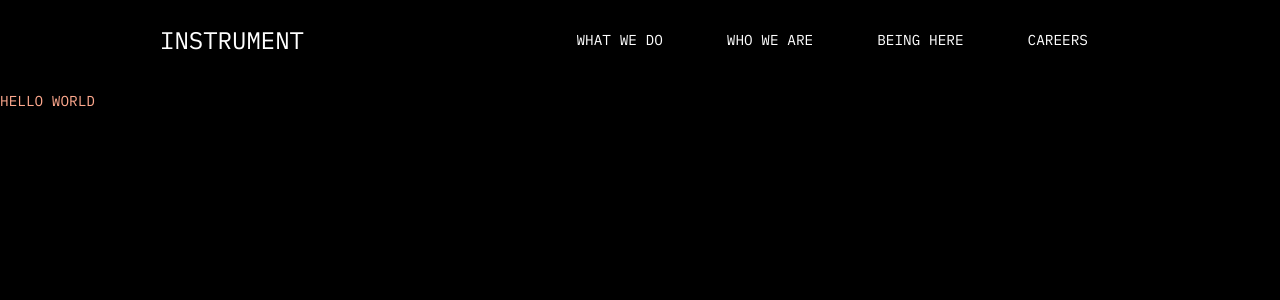
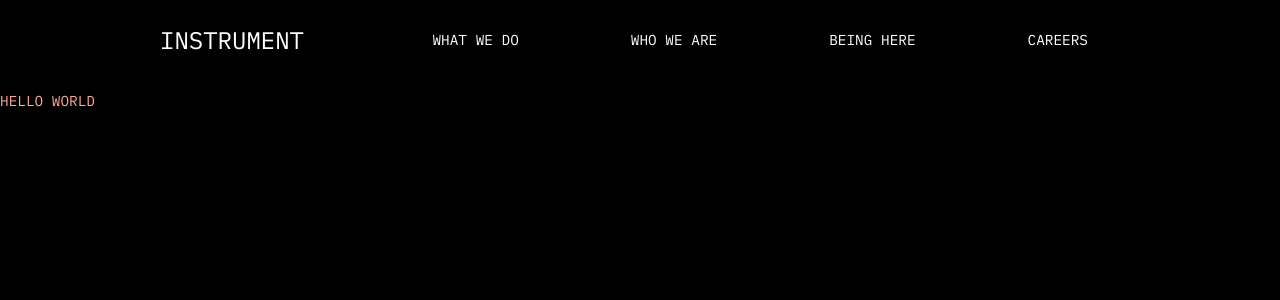
Before and after one commit to nedu-m/fp-ableton, a React (Create React App) app: page / in a window 1280 px wide. Shown: the top 300 px of the page. Built offline with nearby package versions, Linux system fonts and the light colour scheme.

Commit message:
fixed navbar overflow

```diff
--- a/src/components/Navbar/Navbar.jsx
+++ b/src/components/Navbar/Navbar.jsx
@@ -39,17 +39,17 @@ const Navbar = () => {
               </MenuLink>
             </MenuItem>
             <MenuItem>
-              <MenuLink to="/">
+              <MenuLink to="/" onClick={handleToggle}>
                 Who we are
               </MenuLink>
             </MenuItem>
             <MenuItem>
-              <MenuLink to="/">
+              <MenuLink to="/" onClick={handleToggle}>
                 Being here
               </MenuLink>
             </MenuItem>
             <MenuItem>
-              <MenuLink to="/">
+              <MenuLink to="/" onClick={handleToggle}>
                 Careers
               </MenuLink>
             </MenuItem>
--- a/src/components/Navbar/Navbar.styled.jsx
+++ b/src/components/Navbar/Navbar.styled.jsx
@@ -1,6 +1,6 @@
 import styled from 'styled-components';
 import { Link } from 'react-router-dom';
-import { Container } from './Container.styled';
+import { Container } from '../../styles/Container.styled';
 
 export const Nav = styled.nav`
   display: flex;
@@ -30,6 +30,7 @@ export const NavLogo = styled(Link)`
 
   @media (max-width: ${props => props.theme.breakpoints.md}) {
     display: block;
+    font-size: 1.49em;
   }
 `;
 
@@ -43,7 +44,7 @@ export const MenuIcon = styled.div`
     right: 0;
     transform: translate(-60%, 20%);
     font-size: 2.2rem;
-    padding-top: 0.5rem;
+    padding-top: 0.2rem;
     margin:-35px 0 -5px 0;
     overflow-x: hidden;
   }
@@ -59,17 +60,21 @@ export const Menu = styled.ul`
     position: absolute;
     flex-direction: column;
     width: 100%;
+    height: 100vh;
     top: 50px;
-    right: ${({ toggle }) => toggle ? '0' : '-100%'};
+    right: 50px;
+    left: ${({ toggle }) => toggle ? '0' : '-100%'};
     transition: all 0.7s ease;
+    overflow-x: hidden;
     background: blue;
-    overflow-x: hidden;
+    opacity: 1;
   }
 `;
 
 export const MenuItem = styled.li`
   list-style: none;
-  height: 80px;
+  height: 66px;
+  margin-left: 48px;
 
   @media (max-width: ${props => props.theme.breakpoints.md}) {
     width: 100%;
```
Also changed, not shown: src/styles/Container.styled.jsx (renamed from src/components/Navbar/Container.styled.jsx).
